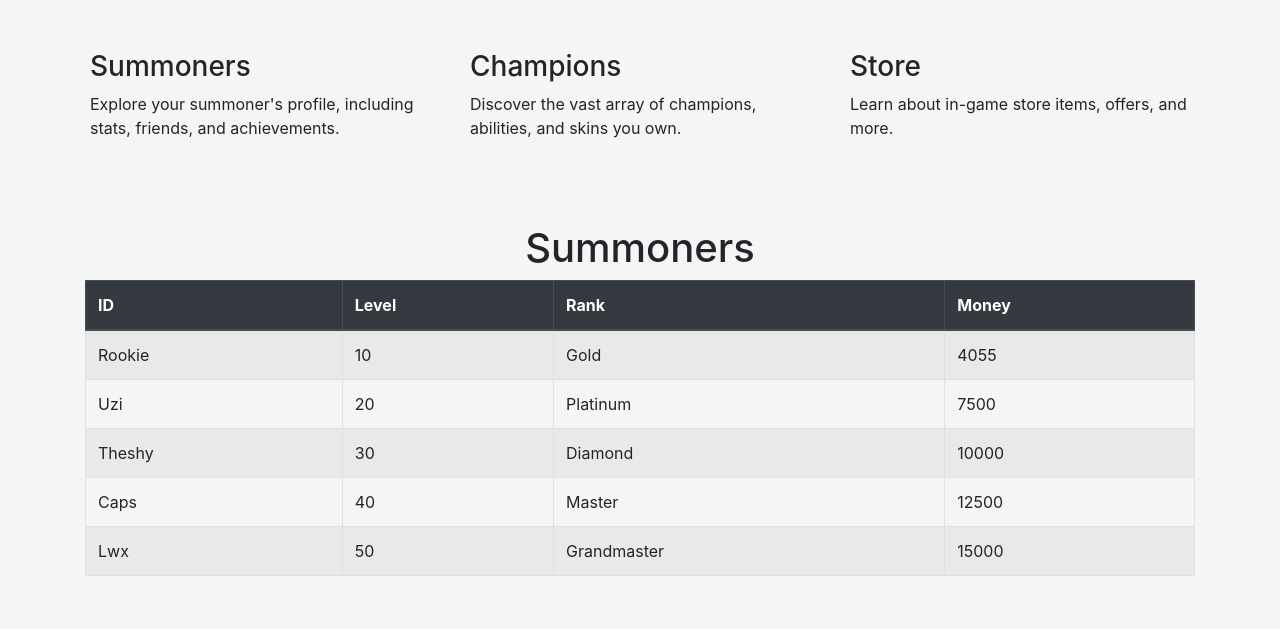
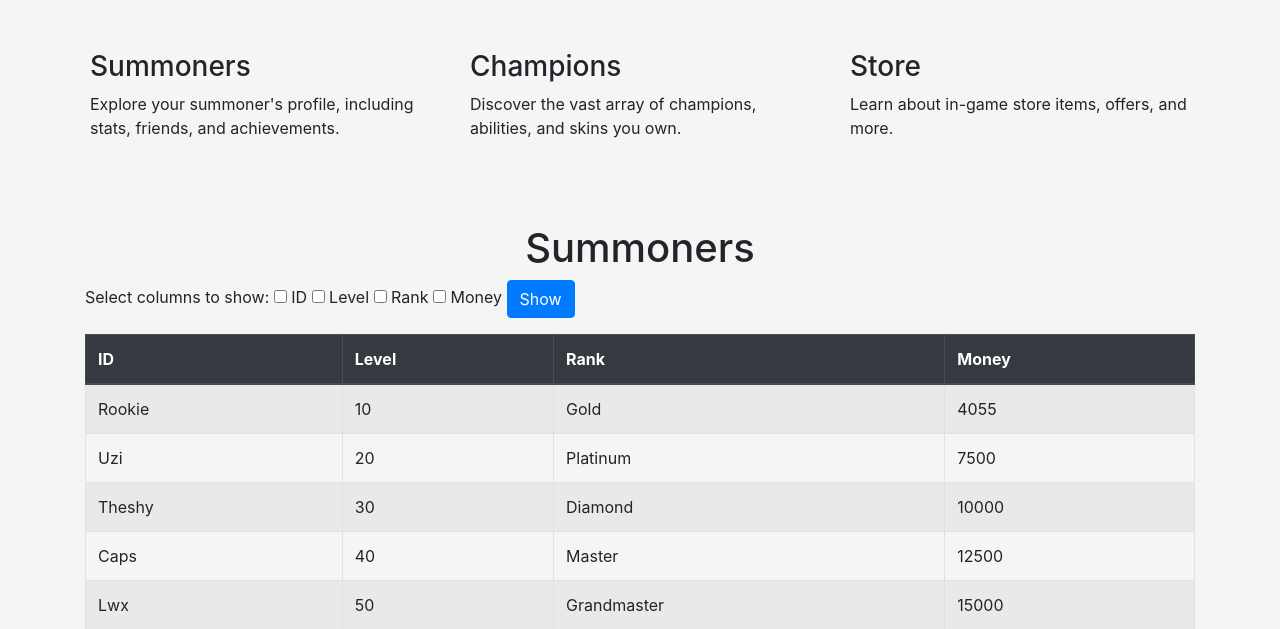
Before and after one commit to Tengs-Penkwe/304DB, a PHP site: page /?id=1 in a window 1280 px wide. Shown: the part 282-911 px from the top of the page. Before the commit the page ends 858 px from the top, so only its background shows below. Run offline with PHP 8.4, Linux system fonts and the light colour scheme; data comes from the database, SQL or seed files in the repository.

Commit message:
implement Projection, use can choose which columns to show

```diff
--- a/public/index.php
+++ b/public/index.php
@@ -1,13 +1,24 @@
 <?php
+require '../config/database.php';
+
 // Connect to the SQLite database
-$db = new PDO('sqlite:../database/LOL.db');
+$db = getDBConnection();
+
+
+$id = $_GET['id'];
+// HTML for displaying the Summoner table
+$selected_columns = [];
+if (isset($_POST['columns'])) {
+    $selected_columns = $_POST['columns'];
+}
+
+$columns_sql = empty($selected_columns) ? "*" : implode(",", $selected_columns);
 
 // Query the Summoner table
-$query = $db->query("SELECT * FROM Summoner");
+$query = $db->query("SELECT $columns_sql FROM Summoner");
 $summoners = $query->fetchAll(PDO::FETCH_ASSOC);
 
 $id = $_GET['id'];
-// HTML for displaying the Summoner table
 ?>
 
 <!DOCTYPE html>
@@ -65,22 +76,30 @@ $id = $_GET['id'];
     <script src="https://stackpath.bootstrapcdn.com/bootstrap/4.3.1/js/bootstrap.min.js"></script>
     <div class="container mt-5">
         <h1 class="text-center">Summoners</h1>
+        <form method="post" class="mb-3">
+            <label>Select columns to show:</label>
+            <input type="checkbox" name="columns[]" value="id" <?= in_array('id', $selected_columns) ? 'checked' : '' ?>> ID
+            <input type="checkbox" name="columns[]" value="level" <?= in_array('level', $selected_columns) ? 'checked' : '' ?>> Level
+            <input type="checkbox" name="columns[]" value="rank" <?= in_array('rank', $selected_columns) ? 'checked' : '' ?>> Rank
+            <input type="checkbox" name="columns[]" value="money" <?= in_array('money', $selected_columns) ? 'checked' : '' ?>> Money
+            <button type="submit" class="btn btn-primary">Show</button>
+        </form>
         <table class="table table-striped table-bordered">
             <thead class="thead-dark">
                 <tr>
-                    <th>ID</th>
-                    <th>Level</th>
-                    <th>Rank</th>
-                    <th>Money</th>
+                    <?php if (in_array('id', $selected_columns) || empty($selected_columns)): ?><th>ID</th><?php endif; ?>
+                    <?php if (in_array('level', $selected_columns) || empty($selected_columns)): ?><th>Level</th><?php endif; ?>
+                    <?php if (in_array('rank', $selected_columns) || empty($selected_columns)): ?><th>Rank</th><?php endif; ?>
+                    <?php if (in_array('money', $selected_columns) || empty($selected_columns)): ?><th>Money</th><?php endif; ?>
                 </tr>
             </thead>
             <tbody>
                 <?php foreach ($summoners as $summoner): ?>
                     <tr>
-                        <td><?= htmlspecialchars($summoner['id']) ?></td>
-                        <td><?= htmlspecialchars($summoner['level']) ?></td>
-                        <td><?= htmlspecialchars($summoner['rank']) ?></td>
-                        <td><?= htmlspecialchars($summoner['money']) ?></td>
+                        <?php if (in_array('id', $selected_columns) || empty($selected_columns)): ?><td><?= htmlspecialchars($summoner['id']) ?></td><?php endif; ?>
+                        <?php if (in_array('level', $selected_columns) || empty($selected_columns)): ?><td><?= htmlspecialchars($summoner['level']) ?></td><?php endif; ?>
+                        <?php if (in_array('rank', $selected_columns) || empty($selected_columns)): ?><td><?= htmlspecialchars($summoner['rank']) ?></td><?php endif; ?>
+                        <?php if (in_array('money', $selected_columns) || empty($selected_columns)): ?><td><?= htmlspecialchars($summoner['money']) ?></td><?php endif; ?>
                     </tr>
                 <?php endforeach; ?>
             </tbody>
```
